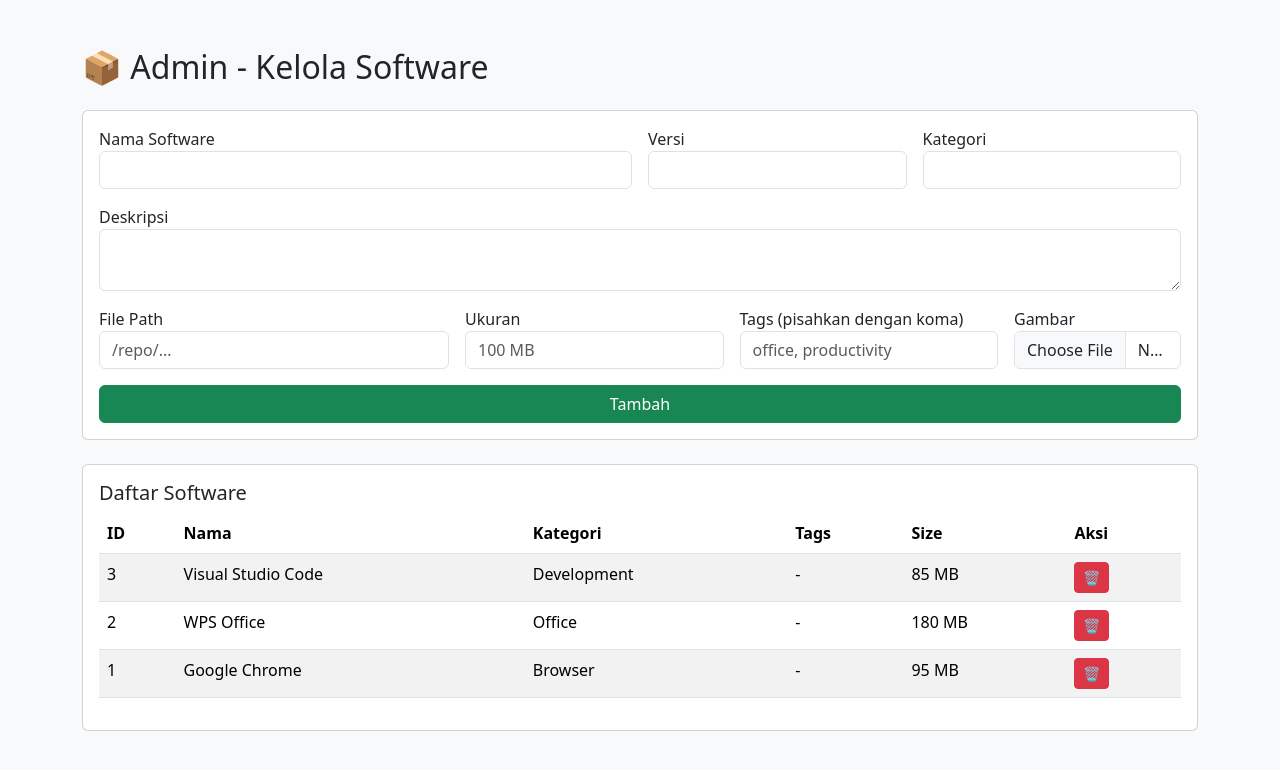
After one commit to ethJakarta/py-software-repo, a Flask app: page /admin in a window 1280 px wide. The commit adds this page. Shown: the top 770 px of the page. Run offline with Flask 3, Linux system fonts and the light colour scheme; data comes from the database, SQL or seed files in the repository; both versions use the stored data as it was after the commit.

Commit message:
improve details with sqlite, CRUD administrator

```diff
--- a/app/main.py
+++ b/app/main.py
@@ -1,98 +1,182 @@
-from flask import Flask, render_template, send_from_directory, abort, jsonify, request
-import os, time
+from flask import Flask, render_template, jsonify, request, send_from_directory, abort
+import sqlite3, os
+from werkzeug.utils import secure_filename
 
 app = Flask(__name__)
-BASE_DIR = "/mnt/repo"  # ubah jika repositori-mu di lokasi lain
 
-# Cache sederhana (10 detik)
-_cache = {"data": None, "timestamp": 0}
+# ---------------------------
+# 🔹 Konfigurasi dasar
+# ---------------------------
+BASE_DIR = os.path.dirname(__file__)
+DB_PATH = os.path.join(BASE_DIR, "data", "software.db")
+IMAGES_DIR = os.path.join(BASE_DIR, "static", "images")
+UPLOAD_FOLDER = IMAGES_DIR
+ALLOWED_EXTENSIONS = {"png", "jpg", "jpeg", "gif"}
 
-def get_software_list():
-    if _cache["data"] and time.time() - _cache["timestamp"] < 10:
-        return _cache["data"]
+app.config["UPLOAD_FOLDER"] = UPLOAD_FOLDER
 
-    software_list = []
-    def format_size(size_bytes):
-        for unit in ['B', 'KB', 'MB', 'GB', 'TB']:
-            if size_bytes < 1024:
-                return f"{size_bytes:.2f} {unit}"
-            size_bytes /= 1024
-        return f"{size_bytes:.2f} PB"
+# ---------------------------
+# 🔹 Helper
+# ---------------------------
+def get_db_connection():
+    conn = sqlite3.connect(DB_PATH)
+    conn.row_factory = sqlite3.Row
+    return conn
 
-    for root, dirs, files in os.walk(BASE_DIR):
-        for file in files:
-            if file.startswith('.'):
-                continue
-
-            file_path = os.path.join(root, file)
-            relative_path = os.path.relpath(file_path, BASE_DIR)
-            category = os.path.relpath(root, BASE_DIR).split(os.sep)[0] or "Uncategorized"
-
-            name, ext = os.path.splitext(file)
-            parts = name.split('_')
-            name = parts[0]
-            version = parts[1] if len(parts) > 1 else "Unknown"
-
-            try:
-                file_size = format_size(os.path.getsize(file_path))
-            except OSError:
-                file_size = "Unknown"
-
-            software_list.append({
-                "name": name,
-                "version": version,
-                "category": category,
-                "relative_path": relative_path.replace("\\", "/"),
-                "size": file_size,
-            })
-
-    _cache["data"] = software_list
-    _cache["timestamp"] = time.time()
-    return software_list
+def allowed_file(filename):
+    return '.' in filename and filename.rsplit('.', 1)[1].lower() in ALLOWED_EXTENSIONS
 
 
+# ---------------------------
+# 🔹 Halaman utama
+# ---------------------------
 @app.route('/')
 def index():
-    categories = sorted(set(sw["category"] for sw in get_software_list()))
-    return render_template('index.html', categories=categories)
+    conn = get_db_connection()
+    categories = [row['category'] for row in conn.execute("SELECT DISTINCT category FROM software ORDER BY category").fetchall()]
+    tags = [row['tag'] for row in conn.execute("SELECT DISTINCT tag FROM software WHERE tag != ''").fetchall()]
+    conn.close()
+
+    unique_tags = sorted(set(t.strip() for tag in tags for t in tag.split(',') if t.strip()))
+    return render_template('index.html', categories=categories, tags=unique_tags)
 
 
-@app.route('/api/softwares')
-def api_softwares():
-    softwares = get_software_list()
+# ---------------------------
+# 🔹 API Software List (AJAX)
+# ---------------------------
+@app.route('/api/software')
+def api_software():
     search = request.args.get("search", "").lower()
     category = request.args.get("category", "").lower()
+    tag = request.args.get("tag", "").lower()
     page = int(request.args.get("page", 1))
     per_page = int(request.args.get("per_page", 9))
 
-    filtered = [
-        sw for sw in softwares
-        if (search in sw["name"].lower()) and (not category or sw["category"].lower() == category)
-    ]
+    conn = get_db_connection()
+    query = "SELECT * FROM software WHERE 1=1"
+    params = []
 
-    total = len(filtered)
-    start = (page - 1) * per_page
-    end = start + per_page
-    paginated = filtered[start:end]
+    if search:
+        query += " AND LOWER(name) LIKE ?"
+        params.append(f"%{search}%")
+
+    if category:
+        query += " AND LOWER(category) = ?"
+        params.append(category)
+
+    if tag:
+        query += " AND LOWER(tag) LIKE ?"
+        params.append(f"%{tag}%")
+
+    total = conn.execute(f"SELECT COUNT(*) FROM ({query})", params).fetchone()[0]
+    offset = (page - 1) * per_page
+    query += " LIMIT ? OFFSET ?"
+    params.extend([per_page, offset])
+    rows = conn.execute(query, params).fetchall()
+    conn.close()
+
+    softwares = [dict(row) for row in rows]
+    total_pages = max(1, (total + per_page - 1) // per_page)
 
     return jsonify({
-        "total": total,
         "page": page,
         "per_page": per_page,
-        "softwares": paginated
+        "total": total,
+        "pages": total_pages,
+        "items": softwares
     })
 
 
+# ---------------------------
+# 🔹 Download file
+# ---------------------------
 @app.route('/download/<path:filename>')
 def download(filename):
     safe_path = os.path.normpath(filename)
-    full_path = os.path.join(BASE_DIR, safe_path)
-    if not full_path.startswith(BASE_DIR):
+    base_path = "/mnt/repo"
+    full_path = os.path.join(base_path, safe_path)
+
+    if not full_path.startswith(base_path):
         abort(403)
     if not os.path.exists(full_path):
         abort(404)
-    return send_from_directory(BASE_DIR, safe_path, as_attachment=True)
+    return send_from_directory(base_path, safe_path, as_attachment=True)
 
 
+# ---------------------------
+# 🔹 Static Images
+# ---------------------------
+@app.route('/images/<path:filename>')
+def serve_image(filename):
+    return send_from_directory(IMAGES_DIR, filename)
+
+
+# ====================================================
+# 🔸 ADMIN ROUTES
+# ====================================================
+
+@app.route('/admin')
+def admin_page():
+    """Halaman admin untuk CRUD software"""
+    return render_template('admin.html')
+
+
+@app.route('/api/admin/software', methods=['GET'])
+def get_software_admin():
+    """Tampilkan semua software di panel admin"""
+    conn = get_db_connection()
+    rows = conn.execute("SELECT * FROM software ORDER BY id DESC").fetchall()
+    conn.close()
+    return jsonify([dict(row) for row in rows])
+
+
+@app.route('/api/admin/software', methods=['POST'])
+def add_software():
+    """Tambah software baru"""
+    data = request.form
+    file = request.files.get('image')
+
+    name = data.get('name')
+    version = data.get('version')
+    category = data.get('category')
+    description = data.get('description')
+    file_path = data.get('file_path')
+    size = data.get('size')
+    tag = data.get('tags', '')
+
+    # Upload gambar
+    image_path = None
+    if file and allowed_file(file.filename):
+        filename = secure_filename(file.filename)
+        save_path = os.path.join(app.config["UPLOAD_FOLDER"], filename)
+        file.save(save_path)
+        image_path = f"/static/images/{filename}"
+
+    conn = get_db_connection()
+    conn.execute("""
+        INSERT INTO software (name, version, category, description, image_path, file_path, size, tag)
+        VALUES (?, ?, ?, ?, ?, ?, ?, ?)
+    """, (name, version, category, description, image_path, file_path, size, tag))
+    conn.commit()
+    conn.close()
+
+    return jsonify({"status": "success"})
+
+
+@app.route('/api/admin/software/<int:id>', methods=['DELETE'])
+def delete_software(id):
+    """Hapus software berdasarkan ID"""
+    conn = get_db_connection()
+    conn.execute("DELETE FROM software WHERE id = ?", (id,))
+    conn.commit()
+    conn.close()
+    return jsonify({"status": "deleted"})
+
+
+# ---------------------------
+# 🔹 Run server
+# ---------------------------
 if __name__ == '__main__':
+    os.makedirs(os.path.dirname(DB_PATH), exist_ok=True)
+    os.makedirs(IMAGES_DIR, exist_ok=True)
     app.run(host='0.0.0.0', port=5000, debug=True)
--- /dev/null
+++ b/app/templates/admin.html
@@ -0,0 +1,109 @@
+<!DOCTYPE html>
+<html lang="id">
+<head>
+    <meta charset="UTF-8">
+    <title>Admin Panel - Software Repo</title>
+    <link href="https://cdn.jsdelivr.net/npm/bootstrap@5.3.3/dist/css/bootstrap.min.css" rel="stylesheet">
+    <script src="https://cdn.jsdelivr.net/npm/axios/dist/axios.min.js"></script>
+</head>
+<body class="bg-light">
+<div class="container mt-5">
+    <h2 class="mb-4">📦 Admin - Kelola Software</h2>
+
+    <!-- FORM TAMBAH SOFTWARE -->
+    <form id="addForm" enctype="multipart/form-data" class="card p-3 mb-4">
+        <div class="row g-3">
+            <div class="col-md-6">
+                <label>Nama Software</label>
+                <input type="text" name="name" class="form-control" required>
+            </div>
+            <div class="col-md-3">
+                <label>Versi</label>
+                <input type="text" name="version" class="form-control">
+            </div>
+            <div class="col-md-3">
+                <label>Kategori</label>
+                <input type="text" name="category" class="form-control">
+            </div>
+            <div class="col-12">
+                <label>Deskripsi</label>
+                <textarea name="description" class="form-control" rows="2"></textarea>
+            </div>
+            <div class="col-md-4">
+                <label>File Path</label>
+                <input type="text" name="file_path" class="form-control" placeholder="/repo/...">
+            </div>
+            <div class="col-md-3">
+                <label>Ukuran</label>
+                <input type="text" name="size" class="form-control" placeholder="100 MB">
+            </div>
+            <div class="col-md-3">
+                <label>Tags (pisahkan dengan koma)</label>
+                <input type="text" name="tags" class="form-control" placeholder="office, productivity">
+            </div>
+            <div class="col-md-2">
+                <label>Gambar</label>
+                <input type="file" name="image" class="form-control">
+            </div>
+        </div>
+        <button type="submit" class="btn btn-success mt-3">Tambah</button>
+    </form>
+
+    <!-- TABEL LIST SOFTWARE -->
+    <div class="card p-3">
+        <h5>Daftar Software</h5>
+        <table class="table table-striped" id="softwareTable">
+            <thead>
+                <tr>
+                    <th>ID</th>
+                    <th>Nama</th>
+                    <th>Kategori</th>
+                    <th>Tags</th>
+                    <th>Size</th>
+                    <th>Aksi</th>
+                </tr>
+            </thead>
+            <tbody></tbody>
+        </table>
+    </div>
+</div>
+
+<script>
+async function loadSoftware() {
+    const res = await axios.get('/api/admin/software');
+    const tbody = document.querySelector('#softwareTable tbody');
+    tbody.innerHTML = '';
+    res.data.forEach(s => {
+        tbody.innerHTML += `
+            <tr>
+                <td>${s.id}</td>
+                <td>${s.name}</td>
+                <td>${s.category || '-'}</td>
+                <td>${s.tags || '-'}</td>
+                <td>${s.size || '-'}</td>
+                <td>
+                    <button class="btn btn-sm btn-danger" onclick="deleteSoftware(${s.id})">🗑️</button>
+                </td>
+            </tr>`;
+    });
+}
+
+async function deleteSoftware(id) {
+    if (!confirm('Yakin ingin menghapus software ini?')) return;
+    await axios.delete('/api/admin/software/' + id);
+    loadSoftware();
+}
+
+document.querySelector('#addForm').addEventListener('submit', async e => {
+    e.preventDefault();
+    const form = e.target;
+    const formData = new FormData(form);
+    await axios.post('/api/admin/software', formData);
+    form.reset();
+    loadSoftware();
+});
+
+loadSoftware();
+</script>
+</body>
+</html>
```
Also changed, not shown: app/init_db.py (added, +117 -0 lines), app/static/js/app.js (+120 -87 lines), app/templates/index.html (+33 -20 lines), app/data/software.db (added).
